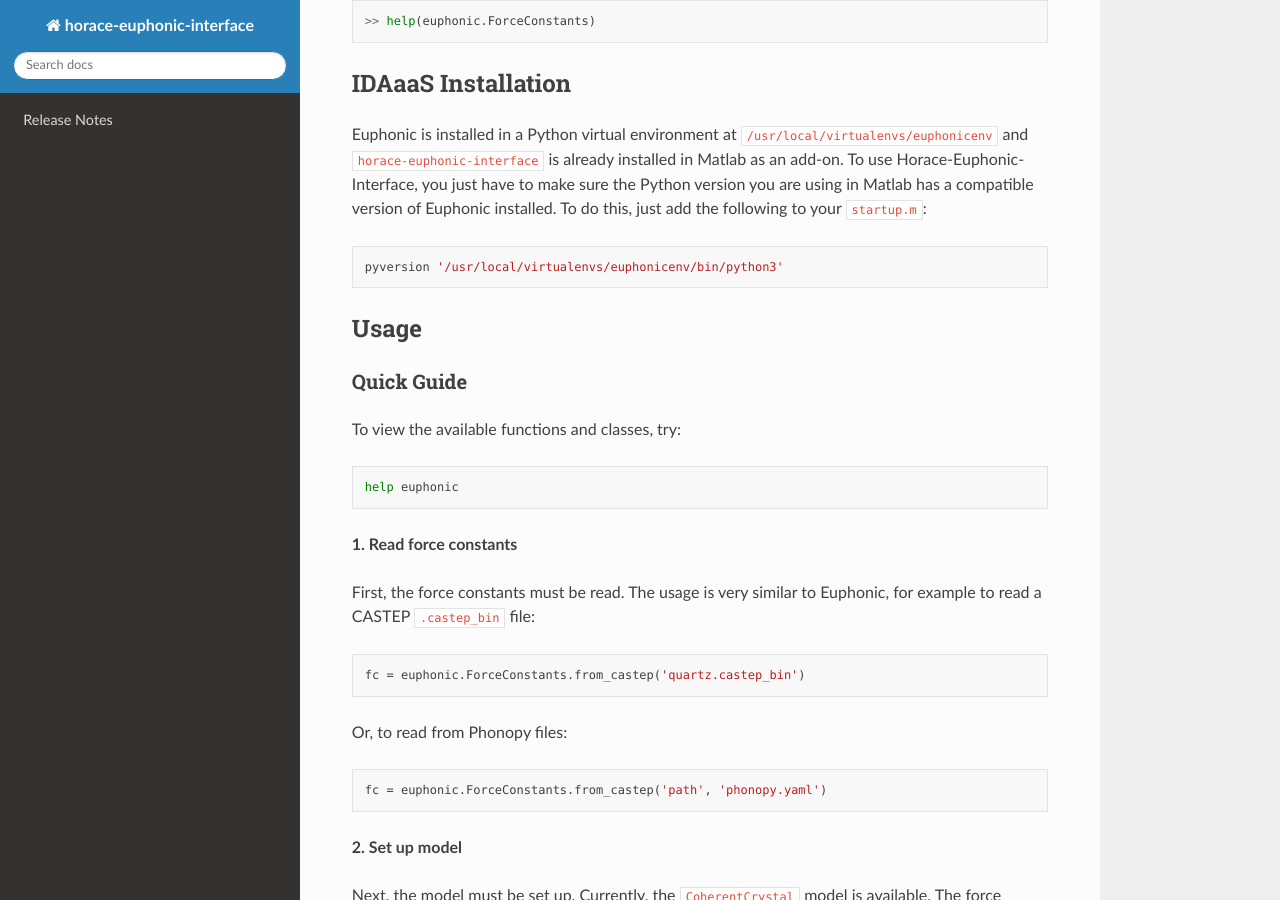
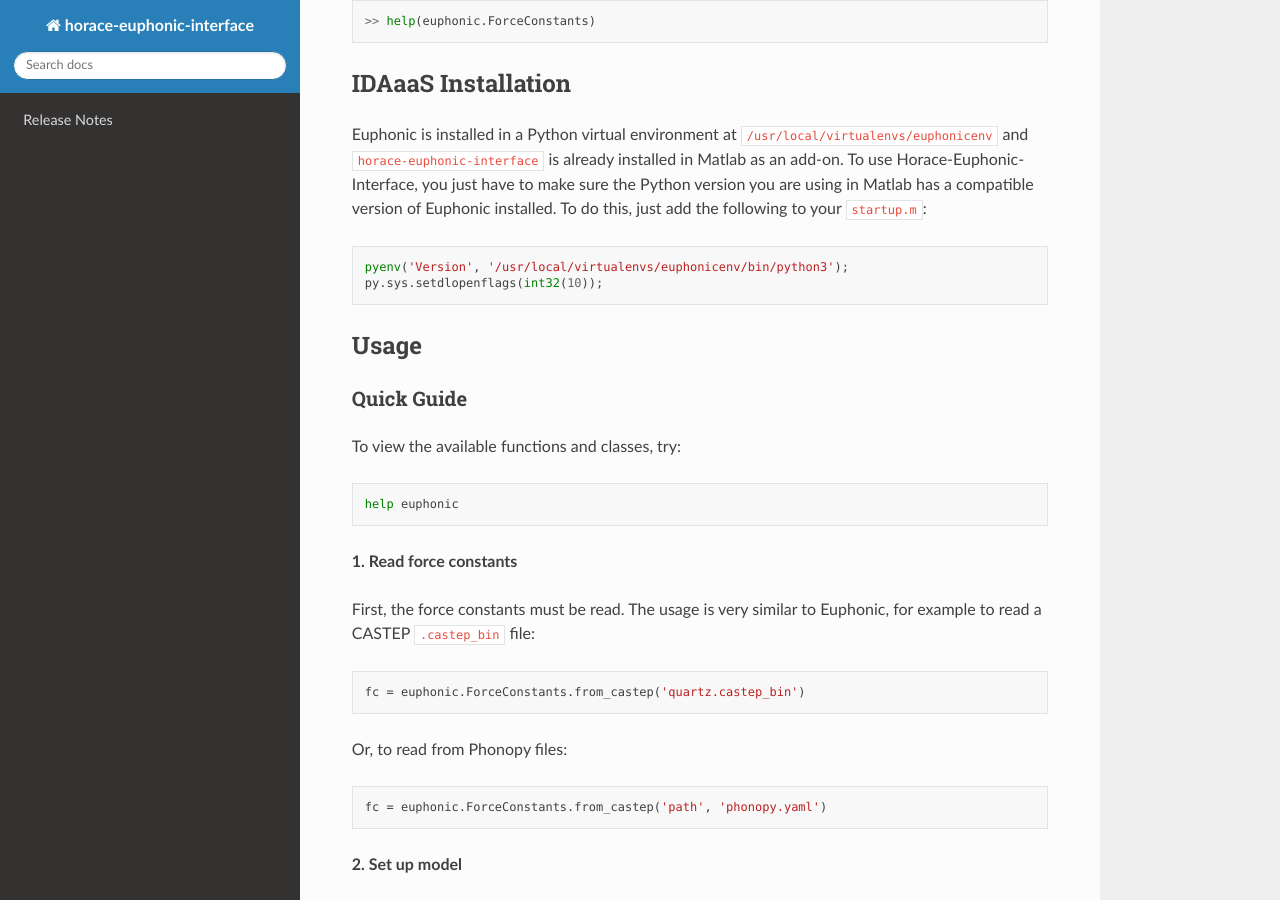
Before and after one commit to pace-neutrons/horace-euphonic-interface, a Sphinx documentation site: the page built from doc/source/index.rst, in a window 1280 px wide and 900 px high, scrolled down 1873 px. Built offline with Sphinx 7.4.7 and the Read the Docs theme 2.0.0, drawn with Linux system fonts in a browser that asks for light colours.

Commit message:
Add dlopenflags to IDAaaS docs
Even though py.sys.setdlopenflags(int32(10)) is called in euphonic_on,
IDAaaS still seems to crash as if it hasn't been called. Current
'solution' is to add this line explicitly to the startup.m

```diff
--- a/doc/source/index.rst
+++ b/doc/source/index.rst
@@ -92,7 +92,8 @@
 
 .. code-block:: matlab
 
-  pyversion '/usr/local/virtualenvs/euphonicenv/bin/python3'
+  pyenv('Version', '/usr/local/virtualenvs/euphonicenv/bin/python3');
+  py.sys.setdlopenflags(int32(10));
 
 Usage
 -----
```
